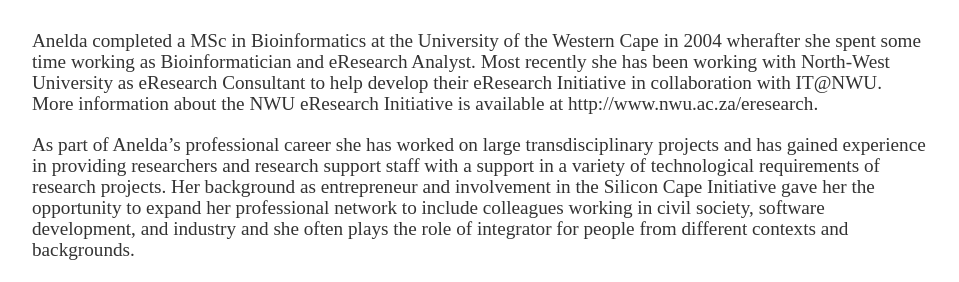
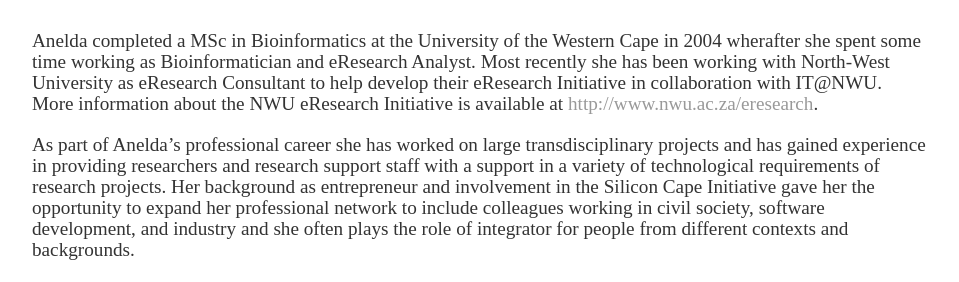
Before and after one commit to zjsteyn/we-DELIVER.github.io, a Jekyll site: the page built from assets/bios/anelda_vanderwalt.html, in a window 1280 px wide. Shown: the part 486-768 px from the top of the page, without its empty margins (160-1119 px from the left). Built offline with Jekyll 4.4.1, drawn with Linux system fonts in a browser that asks for light colours; part of the change alters nothing that is shown.

```diff
--- a/assets/bios/anelda_vanderwalt.html
+++ b/assets/bios/anelda_vanderwalt.html
@@ -25,7 +25,7 @@ title: we-DELIVER - Team
   </ul>
 
 
-<p>Anelda completed a MSc in Bioinformatics at the University of the Western Cape in 2004 wherafter she spent some time working as Bioinformatician and eResearch Analyst. Most recently she has been working with North-West University as eResearch Consultant to help develop their eResearch Initiative in collaboration with IT@NWU. More information about the NWU eResearch Initiative is available at http://www.nwu.ac.za/eresearch.
+<p>Anelda completed a MSc in Bioinformatics at the University of the Western Cape in 2004 wherafter she spent some time working as Bioinformatician and eResearch Analyst. Most recently she has been working with North-West University as eResearch Consultant to help develop their eResearch Initiative in collaboration with IT@NWU. More information about the NWU eResearch Initiative is available at <a href="http://www.nwu.ac.za/eresearch">http://www.nwu.ac.za/eresearch</a>.
 </p>
 
 <p>As part of Anelda’s professional career she has worked on large transdisciplinary projects and has gained experience in providing researchers and research support staff with a support in a variety of technological requirements of research projects. Her background as entrepreneur and involvement in the Silicon Cape Initiative gave her the opportunity to expand her professional network to include colleagues working in civil society, software development, and industry and she often plays the role of integrator for people from different contexts and backgrounds.
```
